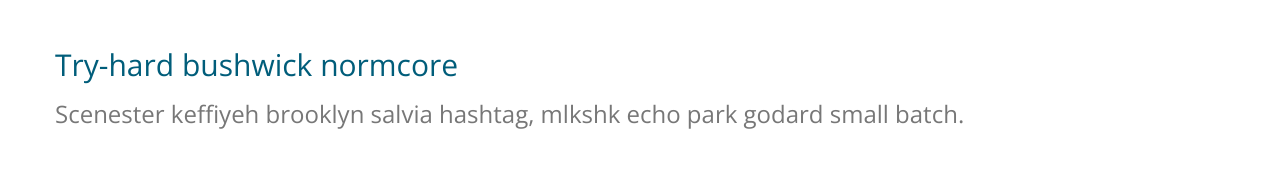
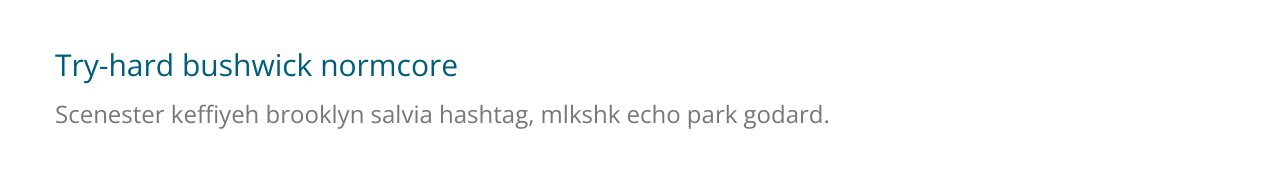
Before and after one commit to iamtracy/crites, a website: page app/index.html in a window 1280 px wide. Shown: the part 1561-1735 px from the top of the page. Drawn offline with nearby package versions, Linux system fonts and the light colour scheme.

Commit message:
netfly deployed

```diff
--- a/app/index.html
+++ b/app/index.html
@@ -49,7 +49,7 @@
 	  <div class="container">
 	    <div class="row">
 	    	<h2 class="brand-txt-sec text-xs-center">Try-hard bushwick normcore</h2>
-	    	<h3 class="text-xs-center text-muted">Scenester keffiyeh brooklyn salvia hashtag, mlkshk echo park godard small batch.</h3>
+	    	<h3 class="text-xs-center text-muted">Scenester keffiyeh brooklyn salvia hashtag, mlkshk echo park godard.</h3>
 	    </div>
 	    <div class="row offerings">
 	    	<div class="col-xs-12 col-sm-6 col-lg-3 text-xs-center offerings-item">
```
Also changed, not shown: 1 other file.
